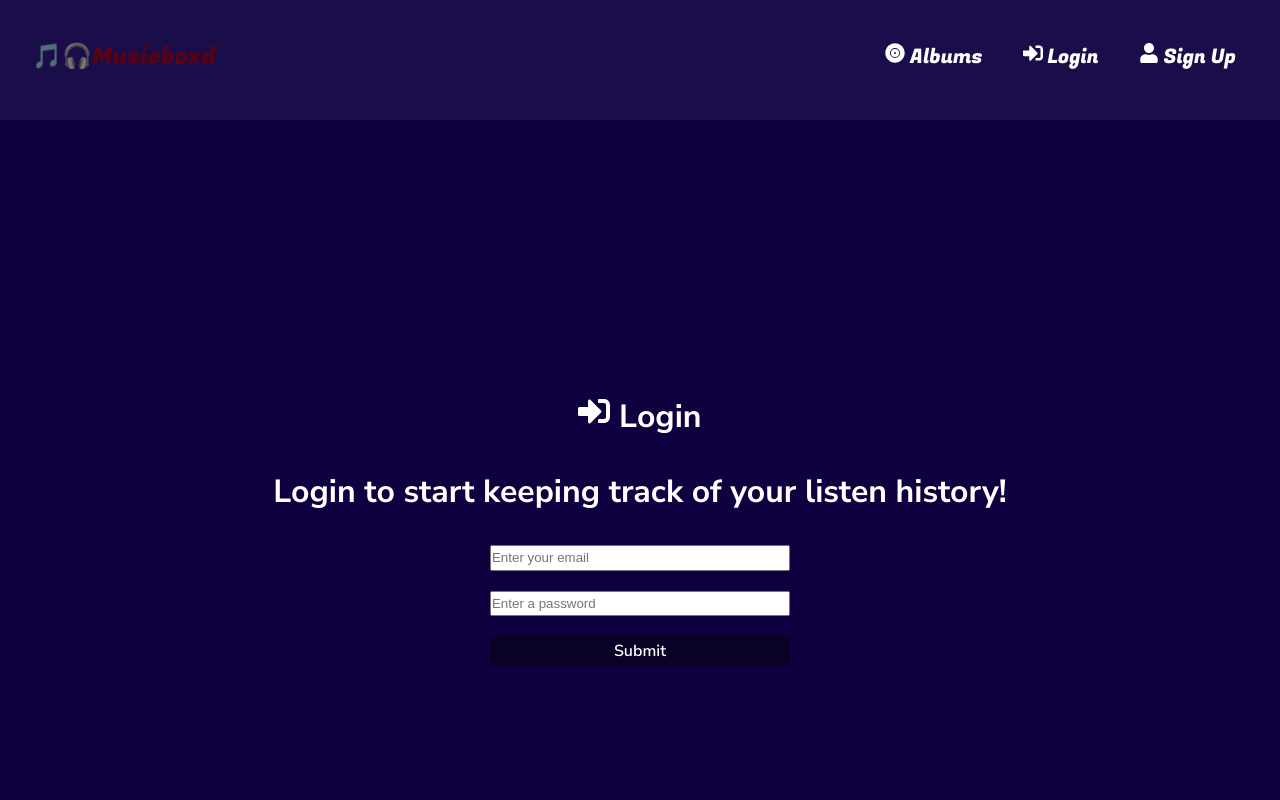
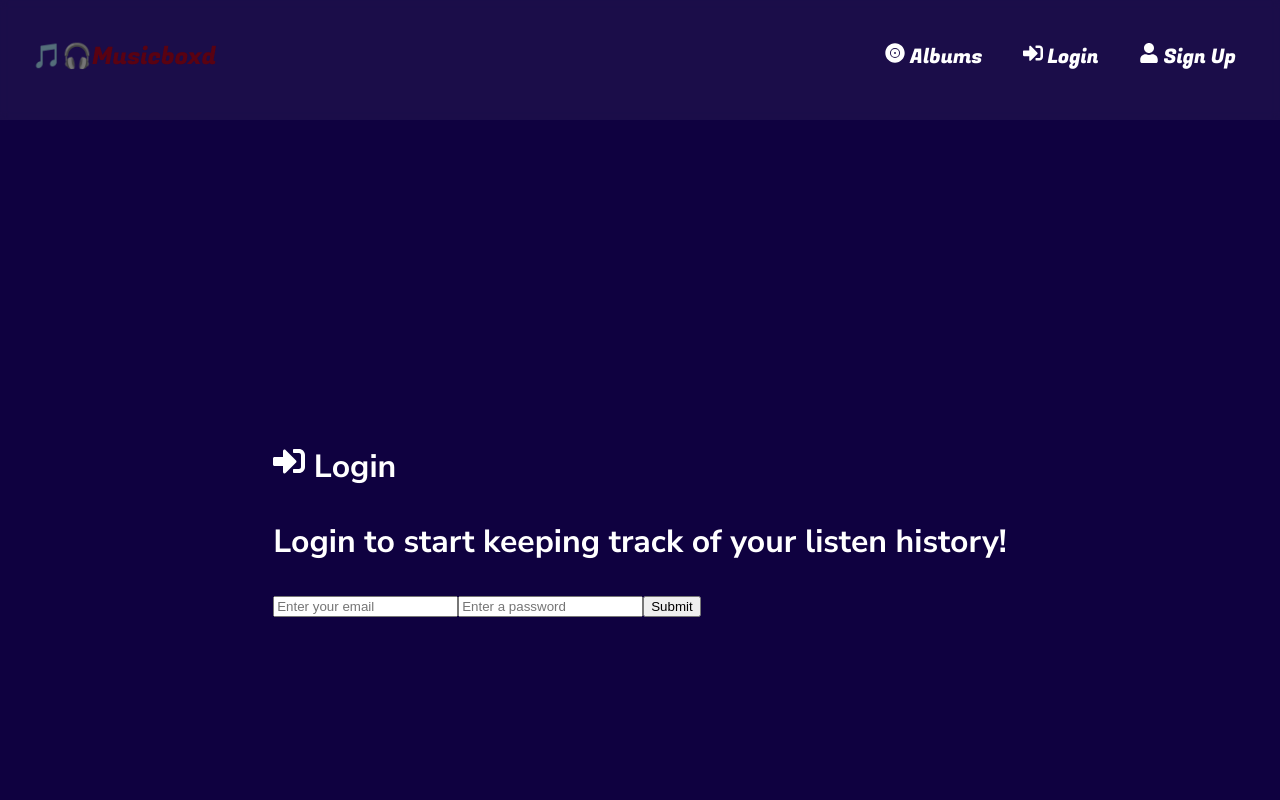
Before and after one commit to AlishaSo/musicboxd, a React (Vite) app in the folder client/: page /login in a window 1280 px wide. Shown: the top 800 px of the page. Built offline with nearby package versions, Linux system fonts and the light colour scheme; no server answers.

Commit message:
Fix containaer div class name's typo

```diff
--- a/client/src/components/pages/Login.jsx
+++ b/client/src/components/pages/Login.jsx
@@ -54,7 +54,7 @@ const Login = () => {
   }
 
   return (
-    <div className='register-div'>
+    <div className='login-div'>
       <h1>
         <FaSignInAlt /> Login
         <p>Login to start keeping track of your listen history!</p>
```
